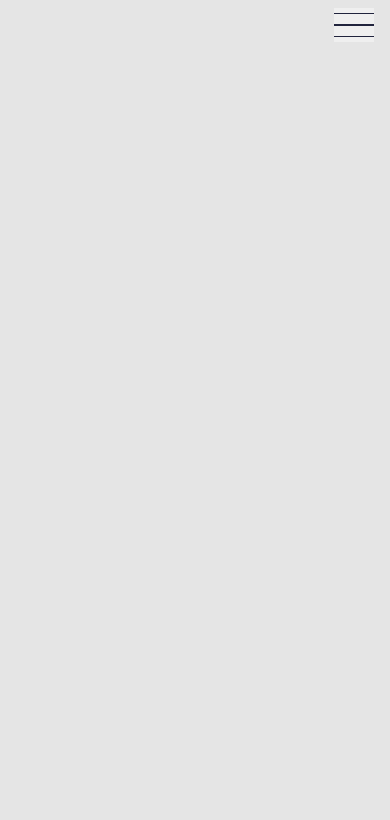
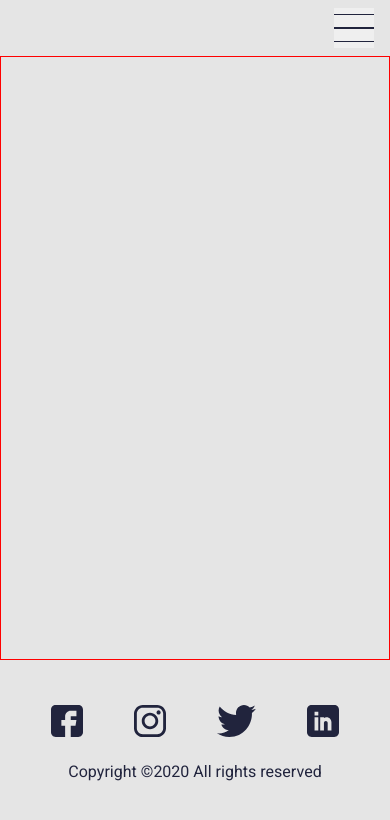
Before and after one commit to laptopisasset/portfolio-1, a plain HTML site: page index.html in a window 390 px wide. Drawn offline with Linux system fonts and the light colour scheme.

Commit message:
General footer mobile completed.

```diff
--- a/index.html
+++ b/index.html
@@ -23,6 +23,30 @@
       </button>
     </header>
     <main></main>
-    <footer class="main-footer"></footer>
+    <footer class="main-footer">
+      <ul class="footer-list__items">
+        <li class="footer-list__item">
+          <a href="#">
+            <img src="assets/fb.svg" alt="Facebook Link Image" />
+          </a>
+        </li>
+        <li class="footer-list__item">
+          <a href="#">
+            <img src="assets/insta.svg" alt="Instagram Link Image" />
+          </a>
+        </li>
+        <li class="footer-list__item">
+          <a href="#">
+            <img src="assets/bird.svg" alt="Twitter Link Image" />
+          </a>
+        </li>
+        <li class="footer-list__item">
+          <a href="#">
+            <img src="assets/Linkedin.svg" alt="LinkedIn Link Image" />
+          </a>
+        </li>
+      </ul>
+      <p>Copyright &copy;2020 All rights reserved</p>
+    </footer>
   </body>
 </html>
--- a/shared.css
+++ b/shared.css
@@ -7,17 +7,53 @@ body {
   font-family: "Heebo", sans-serif;
   padding: 0;
   margin: 0;
+  color: #21243d;
+}
+
+main {
+  margin-top: 3.5rem;
+  border: 1px solid red;
+  min-height: calc(100vh - 3.5rem - 11.5rem);
 }
 
 .main-header {
-  max-height: 4rem;
-  height: 3.125rem;
+  min-height: 3.5rem;
   display: flex;
   align-items: center;
   justify-content: flex-end;
   padding: 0.5rem;
   padding-right: 1rem;
   background: transparent;
+  position: fixed;
+  z-index: 1;
+  top: 0;
+  left: 0;
+  right: 0;
+}
+
+.main-footer {
+  display: flex;
+  flex-direction: column;
+  width: 100%;
+  min-height: 11.5rem;
+  background: transparent;
+  justify-content: center;
+  align-items: center;
+}
+
+.footer-list__items {
+  padding: 0;
+  margin: 0;
+  display: flex;
+  align-items: center;
+  list-style: none;
+  justify-content: space-evenly;
+  width: 100%;
+}
+
+.footer-list__item img {
+  min-height: 2rem;
+  min-width: 2rem;
 }
 
 .toggle-button {
@@ -28,7 +64,7 @@ body {
   width: 2.5rem;
   padding: 0;
   border: none;
-  height: 100%;
+  height: 2.5rem;
 }
 
 .toggle-button__bar {
```
Also changed, not shown: assets/Linkedin.svg (added), assets/bird.svg (added), assets/fb.svg (added), assets/insta.svg (added).
